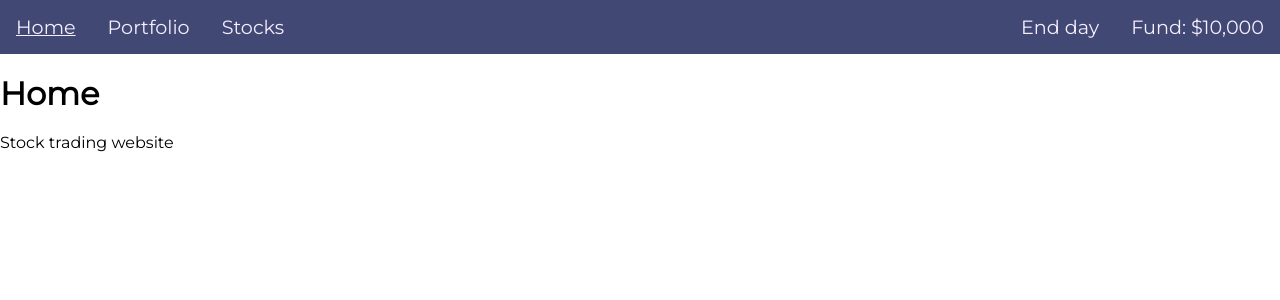
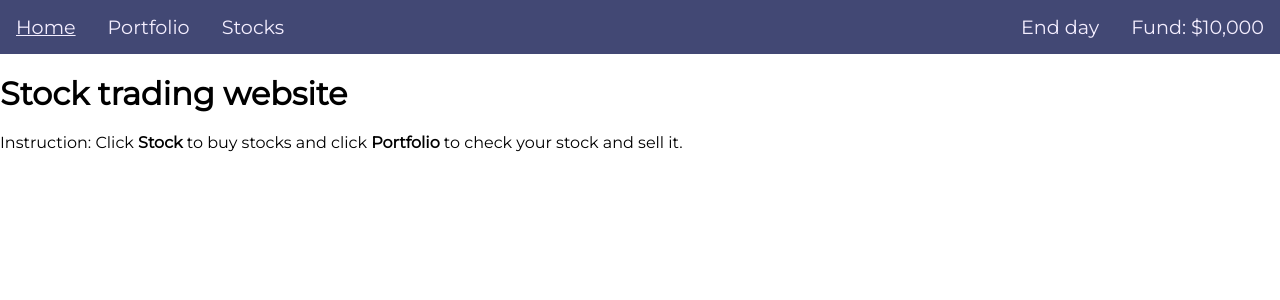
Before and after one commit to huynhhuy1401/vue-stock, a Vue app: page / in a window 1280 px wide. Shown: the top 300 px of the page. Built offline with nearby package versions, Linux system fonts and the light colour scheme.

Commit message:
Add instruction

```diff
--- a/src/views/Home.vue
+++ b/src/views/Home.vue
@@ -1,6 +1,12 @@
 <template>
   <div>
-    <h1>Home</h1>
-    <p>Stock trading website</p>
+    <h1>Stock trading website</h1>
+    <p>Instruction: Click <span class="bold">Stock</span> to buy stocks and click <span class="bold">Portfolio</span> to check your stock and sell it.</p>
   </div>
 </template>
+
+<style scoped>
+.bold {
+  font-weight: bold;
+}
+</style>
--- a/src/views/Stocks.vue
+++ b/src/views/Stocks.vue
@@ -26,6 +26,7 @@ export default {
 <style scoped>
 .wrapper {
   display: flex;
+  flex-wrap: wrap;
 }
 
 @media (max-width: 780px) {
```
